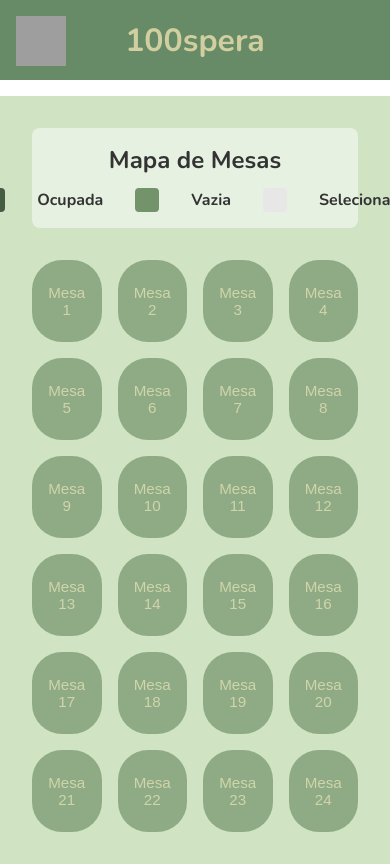
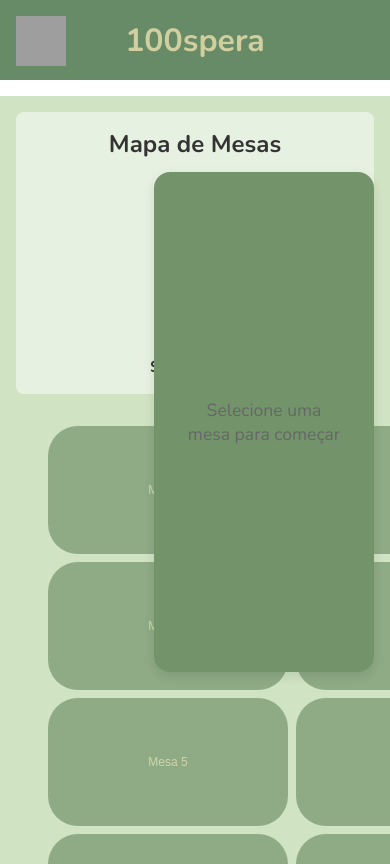
Before and after one commit to giovannig10/100spera-frontend, a Next.js app: page /garcom in a window 390 px wide. Shown: the top 864 px of the page. Built offline with nearby package versions, Linux system fonts and the light colour scheme; grey boxes are pictures that could not be loaded.

Commit message:
fix: change respond=sive

```diff
--- a/src/app/garcom/garcom.module.css
+++ b/src/app/garcom/garcom.module.css
@@ -1,7 +1,7 @@
 .main {
   background-color: #d0e3c3;
   width: 100%;
-  min-height: 90vh;
+  min-height: 100vh;
   display: flex;
   flex-direction: column;
   align-items: center;
@@ -37,25 +37,25 @@
 
 .ocupada {
   background-color: #445D43;
-  height: 24px;
-  width: 24px;
-  border-radius: 4px;
+  height: 32px;
+  width: 32px;
+  border-radius: 6px;
   display: inline-block;
 }
 
 .vazia {
   background-color: #73946b;
-  height: 24px;
-  width: 24px;
-  border-radius: 4px;
+  height: 32px;
+  width: 32px;
+  border-radius: 6px;
   display: inline-block;
 }
 
 .selecionada {
   background-color: #e7e7e7;
-  height: 24px;
-  width: 24px;
-  border-radius: 4px;
+  height: 32px;
+  width: 32px;
+  border-radius: 6px;
   display: inline-block;
 }
 
@@ -63,16 +63,19 @@
   display: flex;
   gap: 2rem;
   width: 100%;
-  max-width: 1400px;
-  position: relative;
+  max-width: 1600px;
+  height: calc(100vh - 180px);
+  justify-content: flex-start;
+  padding: 0 2rem;
 }
 
 .mesasGrid {
   display: grid;
   grid-template-columns: repeat(4, 1fr);
   gap: 1rem;
-  width: 100%;
-  max-width: 800px;
+  flex: 0 0 auto;
+  width: fit-content;
+  align-content: start;
 }
 
 .mesaButton {
@@ -90,6 +93,8 @@
   align-items: center;
   justify-content: center;
   gap: 0.5rem;
+  height: 8rem;
+  width: 15rem;
 }
 
 .mesaButton:hover {
@@ -132,75 +137,97 @@
   font-weight: 600;
 }
 
+/* Painel Vazio */
+.painelVazio {
+  background-color: #73946b;
+  border-radius: 16px;
+  padding: 3rem 2rem;
+  width: 400px;
+  min-height: 500px;
+  display: flex;
+  align-items: center;
+  justify-content: center;
+  color: white;
+  box-shadow: 0 4px 12px rgba(0, 0, 0, 0.1);
+}
+
+.textoVazio {
+  color: #666;
+  font-size: 1.1rem;
+  text-align: center;
+  margin: 0;
+}
+
 /* Painel Lateral - Escolher Estado */
 .painelLateral {
-  background-color: #f5f5f5;
-  border-radius: 12px;
+  background-color: #73946b;
+  border-radius: 16px;
   padding: 2rem;
-  width: 300px;
+  width: 400px;
+  min-height: 500px;
   display: flex;
   flex-direction: column;
-  gap: 1rem;
+  gap: 1.5rem;
+  color: white;
   box-shadow: 0 4px 12px rgba(0, 0, 0, 0.1);
 }
 
 .painelTitulo {
-  color: #537d5d;
+  color: white;
   font-size: 1.5rem;
   margin: 0 0 1rem 0;
   text-align: center;
+  font-weight: 600;
 }
 
 .botaoEstado {
-  background-color: #73946b;
-  color: white;
+  background-color: #445D43;
+  color: #e7e7e7;
   border: none;
-  border-radius: 8px;
-  padding: 1rem;
-  font-size: 1rem;
-  font-weight: 500;
+  border-radius: 12px;
+  padding: 1.5rem 2rem;
+  font-size: 1.2rem;
+  font-weight: 600;
   cursor: pointer;
-  transition: all 0.3s ease;
+  transition: all 0.2s ease;
 }
 
 .botaoEstado:hover {
-  background-color: #537d5d;
-  transform: scale(1.02);
+  background-color: #354a35;
+  transform: translateY(-2px);
+  box-shadow: 0 4px 8px rgba(0, 0, 0, 0.2);
 }
 
 /* Painel Pedido */
 .painelPedido {
   background-color: #e8dae3;
-  border-radius: 12px;
+  border-radius: 16px;
   padding: 2rem;
-  width: 350px;
-  max-height: 80vh;
+  width: 400px;
+  max-height: calc(100vh - 200px);
   overflow-y: auto;
   display: flex;
   flex-direction: column;
   gap: 1.5rem;
   box-shadow: 0 4px 12px rgba(0, 0, 0, 0.1);
-  position: fixed;
-  right: 2rem;
-  top: 50%;
-  transform: translateY(-50%);
-  z-index: 100;
 }
 
 .botaoAdicionarItem {
-  background-color: #537d5d;
-  color: white;
+  background-color: #445D43;
+  color: #e7e7e7;
   border: none;
   border-radius: 12px;
   padding: 1rem;
   font-size: 1rem;
-  font-weight: 500;
+  font-weight: 600;
   cursor: pointer;
-  transition: all 0.3s ease;
+  transition: all 0.2s ease;
 }
 
 .botaoAdicionarItem:hover {
-  background-color: #445d43;
+  background-color: #354a35;
+  transform: translateY(-2px);
+  box-shadow: 0 4px 8px rgba(0, 0, 0, 0.2);
 }
 
 .itensPedido {
@@ -210,7 +237,7 @@
 }
 
 .subtitulo {
-  color: #537d5d;
+  color: white;
   font-size: 1rem;
   font-weight: 600;
   margin: 0 0 0.5rem 0;
@@ -241,11 +268,12 @@
 }
 
 .totalPedido {
-  background-color: #537d5d;
+  background-color: rgba(255, 255, 255, 0.1);
   color: white;
   border-radius: 8px;
   padding: 1rem;
   text-align: center;
+  border: 2px solid rgba(255, 255, 255, 0.3);
 }
 
 .textoTotal {
@@ -260,8 +288,8 @@
 }
 
 .botaoEnviar {
-  background-color: #537d5d;
-  color: white;
+  background-color: #445D43;
+  color: #e7e7e7;
   border: none;
   border-radius: 8px;
   padding: 1rem;
@@ -272,23 +300,25 @@
 }
 
 .botaoEnviar:hover {
-  background-color: #445d43;
+  background-color: #354a35;
+  transform: translateY(-2px);
+  box-shadow: 0 4px 8px rgba(0, 0, 0, 0.2);
 }
 
 .botaoCancelar {
-  background-color: #9db99a;
+  background-color: transparent;
   color: white;
-  border: none;
+  border: 2px solid white;
   border-radius: 8px;
   padding: 1rem;
   font-size: 1rem;
   font-weight: 500;
   cursor: pointer;
-  transition: all 0.3s ease;
+  transition: all 0.2s ease;
 }
 
 .botaoCancelar:hover {
-  background-color: #8aa887;
+  background-color: rgba(255, 255, 255, 0.1);
 }
 
 /* Abas de Categoria */
@@ -379,21 +409,17 @@
 
 /* Painel de Resumo do Pedido */
 .painelResumo {
-  background-color: #f5f5f5;
-  border-radius: 12px;
+  background-color: #73946b;
+  border-radius: 16px;
   padding: 2rem;
-  width: 320px;
-  max-height: 80vh;
+  width: 400px;
+  max-height: calc(100vh - 200px);
   overflow-y: auto;
   display: flex;
   flex-direction: column;
   gap: 1.5rem;
   box-shadow: 0 4px 12px rgba(0, 0, 0, 0.1);
-  position: fixed;
-  right: 400px;
-  top: 50%;
-  transform: translateY(-50%);
-  z-index: 100;
+  color: white;
 }
 
 /* Modais */
@@ -504,3 +530,235 @@
 .modalBtnOk:hover {
   background-color: #445d43;
 }
+
+/* Responsividade */
+@media (max-width: 1200px) {
+  .mesasGrid {
+    grid-template-columns: repeat(3, 1fr);
+    max-width: 600px;
+  }
+
+  .painelVazio,
+  .painelLateral {
+    width: 320px;
+    right: 1rem;
+  }
+
+  .painelPedido {
+    width: 300px;
+    right: 1rem;
+  }
+
+  .painelResumo {
+    width: 280px;
+    right: 330px;
+  }
+
+  .header {
+    max-width: 900px;
+  }
+}
+
+@media (max-width: 768px) {
+  .main {
+    padding: 1rem;
+  }
+
+  .header {
+    flex-direction: column;
+    padding: 1rem;
+    gap: 1rem;
+  }
+
+  .cores {
+    flex-direction: column;
+    gap: 0.5rem;
+  }
+
+  .mesasGrid {
+    grid-template-columns: repeat(2, 1fr);
+    gap: 0.75rem;
+    max-width: 400px;
+  }
+
+  .mesaButton,
+  .mesaButtonSelecionada {
+    padding: 1rem 0.75rem;
+    font-size: 0.85rem;
+  }
+
+  .mesaNumero {
+    font-size: 0.85rem;
+  }
+
+  .mesaValor {
+    font-size: 1rem;
+  }
+
+  .painelVazio,
+  .painelLateral {
+    position: fixed;
+    right: 1rem;
+    top: 50%;
+    transform: translateY(-50%);
+    z-index: 100;
+    width: 250px;
+  }
+
+  .botaoEstado {
+    padding: 1.25rem 1.5rem;
+    font-size: 1.1rem;
+  }
+
+  .painelPedido {
+    width: 90%;
+    max-width: 350px;
+    right: 50%;
+    transform: translate(50%, -50%);
+    max-height: 70vh;
+  }
+
+  .painelResumo {
+    position: fixed;
+    bottom: 1rem;
+    right: 1rem;
+    left: 1rem;
+    top: auto;
+    transform: none;
+    width: auto;
+    max-height: 40vh;
+  }
+
+  .abasCategoria {
+    gap: 0.25rem;
+  }
+
+  .aba,
+  .abaAtiva {
+    padding: 0.5rem 0.8rem;
+    font-size: 0.8rem;
+  }
+
+  .produtoCard {
+    padding: 0.75rem;
+  }
+
+  .produtoImagem {
+    width: 60px;
+    height: 60px;
+  }
+
+  .produtoNome {
+    font-size: 0.95rem;
+  }
+
+  .produtoPreco {
+    font-size: 1rem;
+  }
+
+  .modal {
+    width: 95%;
+    padding: 1.5rem;
+  }
+
+  .modalTitulo {
+    font-size: 1.25rem;
+  }
+
+  .modalTexto {
+    font-size: 0.9rem;
+  }
+}
+
+@media (max-width: 480px) {
+  .mesasGrid {
+    grid-template-columns: repeat(2, 1fr);
+    gap: 0.5rem;
+  }
+
+  .mesaButton,
+  .mesaButtonSelecionada {
+    padding: 0.75rem 0.5rem;
+    font-size: 0.75rem;
+  }
+
+  .mesaNumero {
+    font-size: 0.75rem;
+  }
+
+  .mesaValor {
+    font-size: 0.9rem;
+  }
+
+  .painelVazio,
+  .painelLateral {
+    width: 220px;
+  }
+
+  .botaoEstado {
+    padding: 1rem;
+    font-size: 1rem;
+  }
+
+  .painelPedido {
+    width: 95%;
+    max-width: none;
+    padding: 1.5rem;
+  }
+
+  .painelTitulo {
+    font-size: 1.25rem;
+  }
+
+  .abasCategoria {
+    gap: 0.25rem;
+  }
+
+  .aba,
+  .abaAtiva {
+    padding: 0.4rem 0.6rem;
+    font-size: 0.75rem;
+  }
+
+  .produtoImagem {
+    width: 50px;
+    height: 50px;
+  }
+
+  .produtoNome {
+    font-size: 0.85rem;
+  }
+
+  .produtoPreco {
+    font-size: 0.9rem;
+  }
+
+  .painelResumo {
+    max-height: 35vh;
+    padding: 1rem;
+  }
+
+  .subtitulo {
+    font-size: 0.9rem;
+  }
+
+  .itemTexto {
+    font-size: 0.8rem;
+  }
+
+  .textareaObs {
+    min-height: 60px;
+    font-size: 0.85rem;
+  }
+
+  .textoTotal {
+    font-size: 1.25rem;
+  }
+
+  .botaoEnviar,
+  .botaoCancelar,
+  .botaoAdicionarItem {
+    padding: 0.75rem;
+    font-size: 0.9rem;
+  }
+}
--- a/src/app/garcom/page.jsx
+++ b/src/app/garcom/page.jsx
@@ -191,9 +191,14 @@ export default function Home() {
                     ))}
                 </div>
 
-                {/* Painel lateral */}
-                {etapa === 'escolherEstado' && (
+                {/* Painel lateral sempre visível */}
+                {!etapa ? (
+                    <div className={styles.painelVazio}>
+                        <p className={styles.textoVazio}>Selecione uma mesa para começar</p>
+                    </div>
+                ) : etapa === 'escolherEstado' ? (
                     <div className={styles.painelLateral}>
+                        <h3 className={styles.painelTitulo}>Mesa {mesaSelecionada}</h3>
                         <button
                             className={styles.botaoEstado}
                             onClick={() => handleEstadoClick('ocupada')}
@@ -206,11 +211,8 @@ export default function Home() {
                         >
                             Vazia
                         </button>
-
                     </div>
-                )}
-
-                {etapa === 'pedido' && (
+                ) : etapa === 'pedido' && (
                     <>
                         <div className={styles.painelPedido}>
                             <h3 className={styles.painelTitulo}>Pedido</h3>
```
